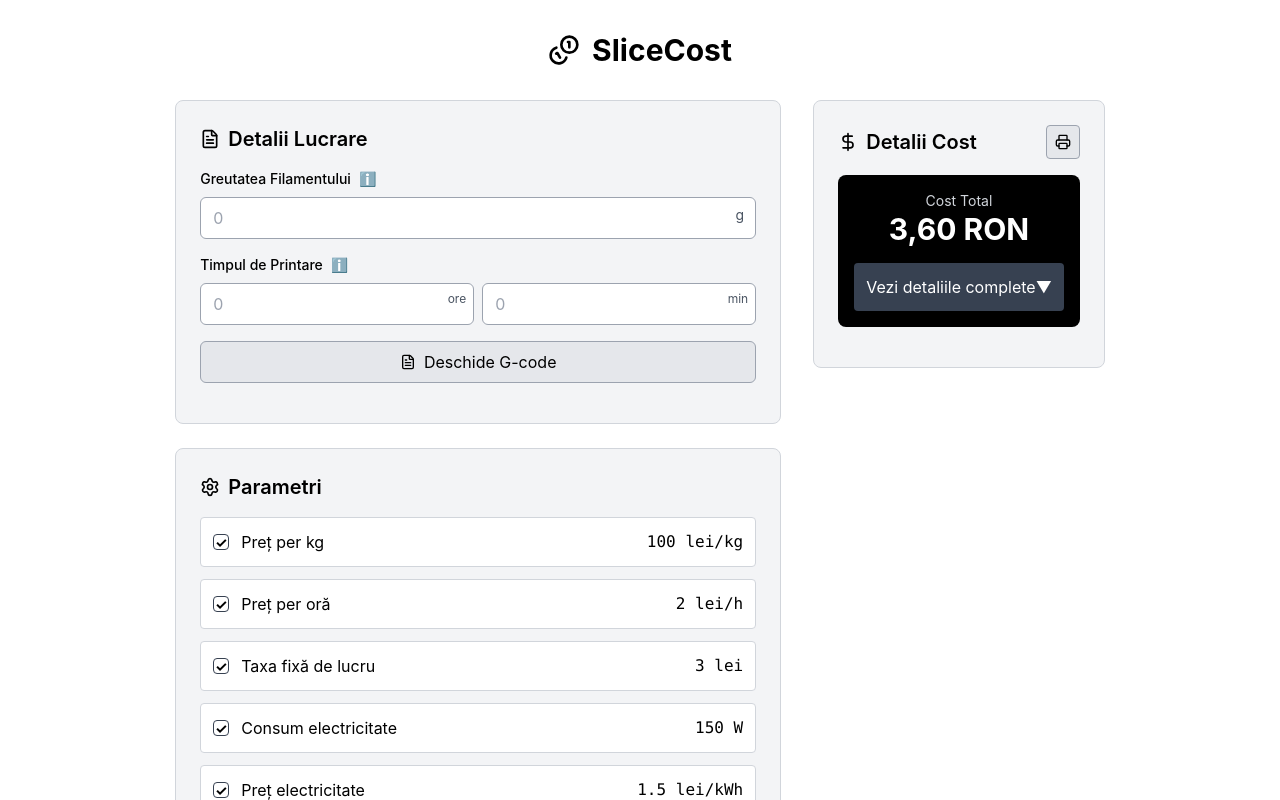
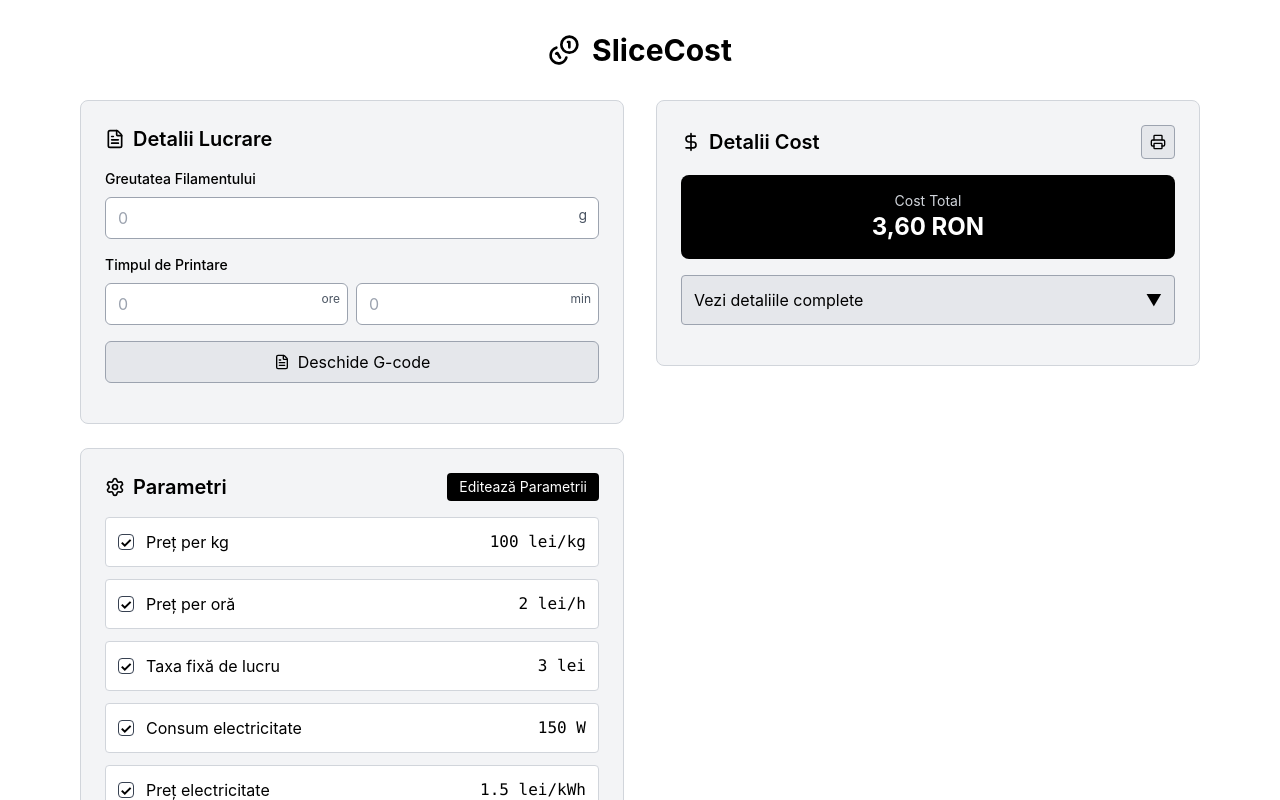
Before and after one commit to aleksxar/SliceCost, a React (Vite) app: page / in a window 1280 px wide. Shown: the top 800 px of the page. Built offline with nearby package versions, Linux system fonts and the light colour scheme.

Commit message:
Revert "experiment"
This reverts commit fc10f443cbbbd4d3d5c077ef708581e21fe75d29.

```diff
--- a/src/App.tsx
+++ b/src/App.tsx
@@ -245,7 +245,7 @@
           </div>
         </header>
 
-        <div className="flex flex-col lg:flex-row gap-8 justify-center">
+        <div className="grid lg:grid-cols-2 gap-8">
           {/* Left Column - Inputs and Parameters */}
           <div className="space-y-6">
             {/* Main Inputs */}
@@ -257,17 +257,9 @@
 
               <div className="grid grid-cols-1 gap-4 mb-4">
                 <div>
-                  <div className="flex items-center gap-2 mb-2">
-                    <label htmlFor="grams" className="text-sm font-medium">
+                  <label htmlFor="grams" className="block text-sm font-medium mb-2">
                     Greutatea Filamentului
                   </label>
-                    <span
-                      className="text-gray-500 text-sm cursor-help"
-                      title="Introduceți greutatea totală a filamentului utilizat pentru printare, în grame."
-                    >
-                      ℹ️
-                    </span>
-                  </div>
                   <div className="relative">
                     <input
                       id="grams"
@@ -276,9 +268,7 @@
                       step="0.1"
                       value={grams}
                       onChange={(e) => setGrams(e.target.value)}
-                      className={`w-full bg-white border rounded-md px-3 py-2 focus:ring-2 focus:ring-black focus:border-transparent appearance-none ${
-                        grams && !validatePositive(grams) ? 'border-red-500' : 'border-gray-400'
-                      }`}
+                      className="w-full bg-white border border-gray-400 rounded-md px-3 py-2 focus:ring-2 focus:ring-black focus:border-transparent appearance-none"
                       placeholder="0"
                       aria-describedby="grams-unit"
                       style={{ MozAppearance: 'textfield' }}
@@ -288,18 +278,12 @@
                   {grams && !validatePositive(grams) && (
                     <p className="text-red-600 text-sm mt-1">Trebuie să fie un număr pozitiv</p>
                   )}
+                </div>
 
-                  <div className="flex items-center gap-2 mt-4 mb-2">
-                    <label className="text-sm font-medium">
+                <div>
+                  <label className="block text-sm font-medium mb-2">
                     Timpul de Printare
                   </label>
-                    <span
-                      className="text-gray-500 text-sm cursor-help"
-                      title="Introduceți timpul total de printare. Orele și minutele sunt separate în două câmpuri distincte."
-                    >
-                      ℹ️
-                    </span>
-                  </div>
                   <div className="grid grid-cols-2 gap-2">
                     <div>
                       <div className="relative">
@@ -310,9 +294,7 @@
                           step="1"
                           value={hours}
                           onChange={(e) => setHours(e.target.value)}
-                          className={`w-full bg-white border rounded-md px-3 py-2 focus:ring-2 focus:ring-black focus:border-transparent appearance-none ${
-                            hours && !validatePositive(hours) ? 'border-red-500' : 'border-gray-400'
-                          }`}
+                          className="w-full bg-white border border-gray-400 rounded-md px-3 py-2 focus:ring-2 focus:ring-black focus:border-transparent appearance-none"
                           placeholder="0"
                           aria-describedby="hours-unit"
                           style={{ MozAppearance: 'textfield' }}
@@ -333,9 +315,7 @@
                           step="1"
                           value={minutes}
                           onChange={(e) => setMinutes(e.target.value)}
-                          className={`w-full bg-white border rounded-md px-3 py-2 focus:ring-2 focus:ring-black focus:border-transparent appearance-none ${
-                            minutes && !validateMinutes(minutes) ? 'border-red-500' : 'border-gray-400'
-                          }`}
+                          className="w-full bg-white border border-gray-400 rounded-md px-3 py-2 focus:ring-2 focus:ring-black focus:border-transparent appearance-none"
                           placeholder="0"
                           aria-describedby="minutes-unit"
                           style={{ MozAppearance: 'textfield' }}
@@ -364,12 +344,24 @@
 
             {/* Parameters */}
             <div className="bg-gray-100 border border-gray-300 rounded-lg p-6">
-              <h2 className="text-xl font-semibold mb-4 flex items-center gap-2">
+              <div className="flex items-center justify-between mb-4">
+                <h2 className="text-xl font-semibold flex items-center gap-2">
                   <Settings className="w-5 h-5" />
                   Parametri
                 </h2>
+                <button
+                  onClick={() => {
+                    setTempParameters(parameterConfig.value);
+                    setTempEnabled(parameterConfig.enabled);
+                    setShowParameterEditor(true);
+                  }}
+                  className="bg-black hover:bg-gray-800 text-white px-3 py-1 rounded text-sm transition-colors"
+                >
+                  Editează Parametrii
+                </button>
+              </div>
 
-              <div className="space-y-3 mb-4">
+              <div className="space-y-3">
                 {Object.entries(parameterConfig.value).map(([key, value]) => {
                   const enabled = parameterConfig.enabled[key as keyof Parameters];
                   const labels = {
@@ -422,17 +414,6 @@
                   );
                 })}
               </div>
-
-              <button
-                onClick={() => {
-                  setTempParameters(parameterConfig.value);
-                  setTempEnabled(parameterConfig.enabled);
-                  setShowParameterEditor(true);
-                }}
-                className="w-full bg-black hover:bg-gray-800 text-white px-4 py-2 rounded text-sm transition-colors"
-              >
-                Editează Parametrii
-              </button>
             </div>
           </div>
 
@@ -453,27 +434,29 @@
                 </button>
               </div>
 
-              {/* Summary and Breakdown */}
+              {/* Summary */}
               <div className="bg-black text-white rounded-lg p-4 mb-4">
-                <div className="text-center mb-4">
+                <div className="text-center">
                   <p className="text-gray-300 text-sm">Cost Total</p>
-                  <p className="text-3xl font-bold">{formatCurrency(costs.total)}</p>
+                  <p className="text-2xl font-bold">{formatCurrency(costs.total)}</p>
                 </div>
+              </div>
+
+              {/* Expandable Breakdown */}
               <button
                 onClick={() => setShowBreakdown(!showBreakdown)}
-                  className="w-full text-left bg-gray-700 hover:bg-gray-600 p-3 rounded transition-colors"
+                className="w-full text-left bg-gray-200 hover:bg-gray-300 border border-gray-400 p-3 rounded transition-colors mb-4"
               >
                 <span className="flex items-center justify-between">
-                    <span>{showBreakdown ? 'Ascunde detaliile' : 'Vezi detaliile complete'}</span>
+                  <span>Vezi detaliile complete</span>
                   <span className={`transform transition-transform ${showBreakdown ? 'rotate-180' : ''}`}>
                     ▼
                   </span>
                 </span>
               </button>
-              </div>
 
               {showBreakdown && (
-                <div className="space-y-2 text-sm bg-gray-100 border border-gray-300 rounded-lg p-4">
+                <div className="space-y-2 text-sm">
                   {parameterConfig.enabled.pricePerKg && (
                     <div className="flex justify-between">
                       <span>Cost material:</span>
```
Lines whose indentation alone changed are shown as unchanged.
